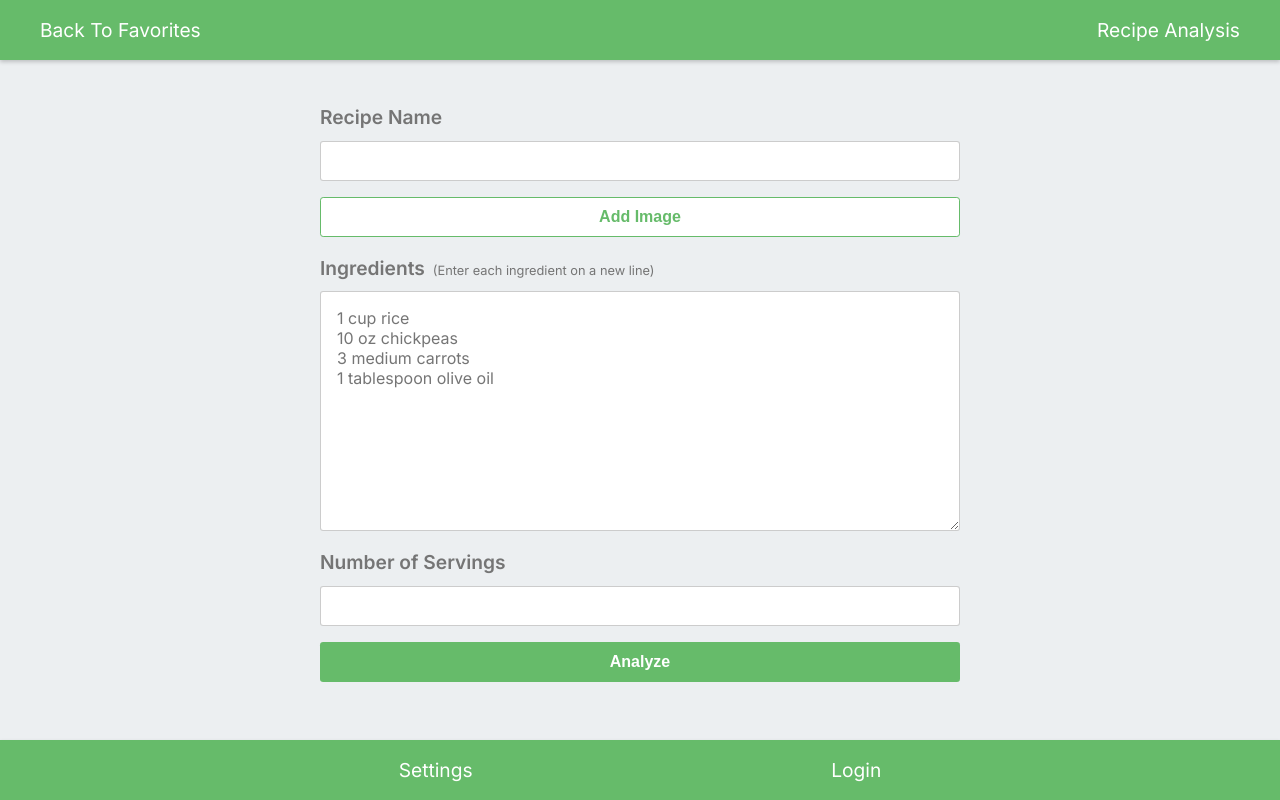
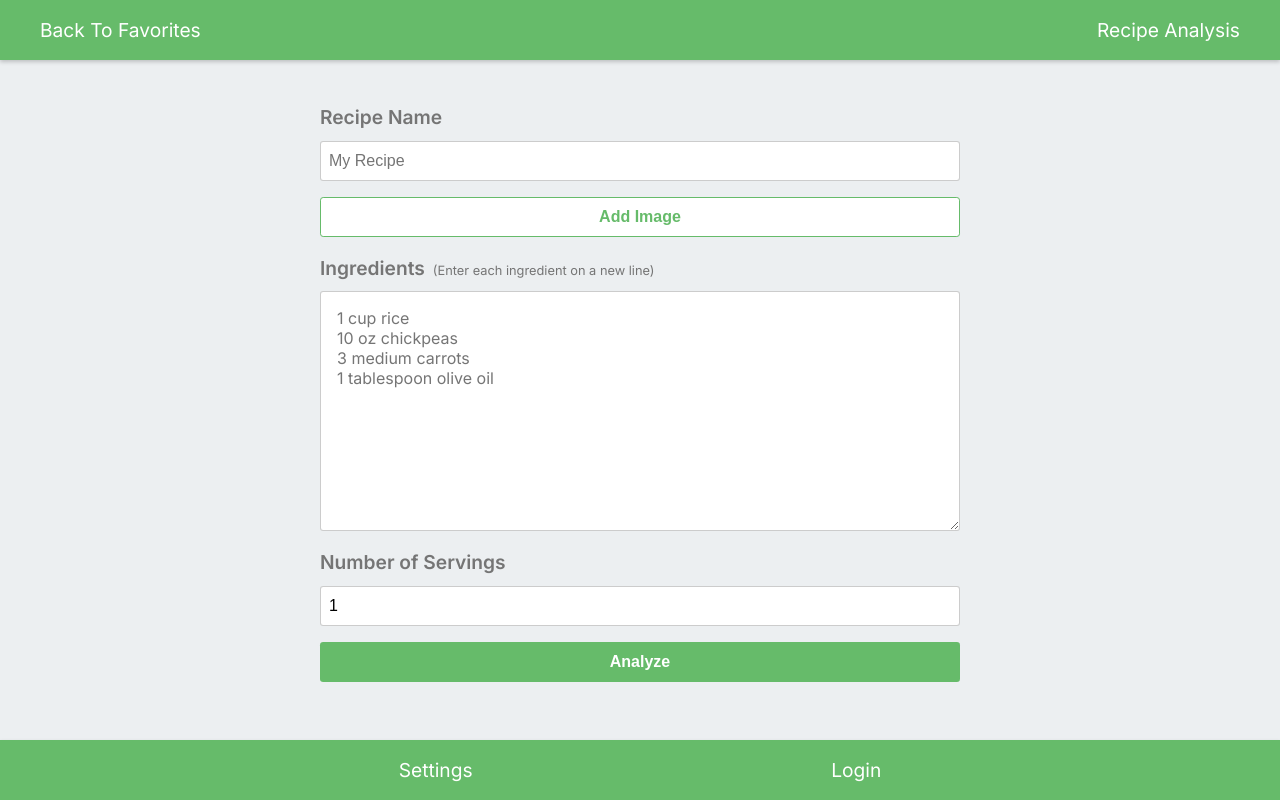
Before and after one commit to jwkaterina/nutrition, a Next.js app: page /analysis/recipe-analysis in a window 1280 px wide. Built offline with nearby package versions, Linux system fonts and the light colour scheme.

Commit message:
set default value for recipes, remember current recipe

```diff
--- a/src/app/analysis/recipe-analysis/recipe-form.tsx
+++ b/src/app/analysis/recipe-analysis/recipe-form.tsx
@@ -13,7 +13,7 @@ const RecipeForm = ({ }: RecipeFormProps): JSX.Element => {
 
     const { cardOpen, setCardOpen } = useContext(CardOpenContext);
     const [recipe, setRecipe] = useState<Recipe | null>(null);
-    const { setCurrentRecipe } = useContext(CurrentRecipeContext);
+    const { currentRecipe, setCurrentRecipe } = useContext(CurrentRecipeContext);
 
     const handleSubmit = async(e: React.FormEvent<HTMLFormElement>) => {
         e.preventDefault();
@@ -25,17 +25,18 @@ const RecipeForm = ({ }: RecipeFormProps): JSX.Element => {
         const ingredients = form['recipe-ingredients'].value.split('\n');
 
         const nutrients = await analyseRecipe(ingredients);
-        setRecipe({
+        const newRecipe = {
             name,
             image,
             servings,
-            nutrients
-        });
-
+            nutrients,
+            ingredients
+        };
+        setRecipe(newRecipe);
         // console.log({name, servings, nutrients});
         setCardOpen(CardState.OPEN);
         setCurrentRecipe({
-            recipe: recipe,
+            recipe: newRecipe,
             id: null
         });
     }
@@ -57,7 +58,7 @@ const RecipeForm = ({ }: RecipeFormProps): JSX.Element => {
             <form className={styles.form} onSubmit={handleSubmit}>
                     <div className={styles.form_group}>
                         <label htmlFor="recipe-name">Recipe Name</label>
-                        <input type="text" id="recipe-name" name="recipe-name"/>
+                        <input type="text" id="recipe-name" name="recipe-name" placeholder='My Recipe' defaultValue={currentRecipe && currentRecipe.recipe?.name}/>
                     </div>
                     <div className={styles.form_group}>
                         <button type="button" className={styles.add_button}>Add Image</button>
@@ -67,11 +68,11 @@ const RecipeForm = ({ }: RecipeFormProps): JSX.Element => {
                             <span>(Enter each ingredient on a new line)</span>
                         </label>
                         <textarea id="recipe-ingredients" name="recipe-ingredients"
-                        placeholder={'1 cup rice' + '\n' + '10 oz chickpeas' + '\n' + '3 medium carrots' + '\n' + '1 tablespoon olive oil'}/>
+                        placeholder={'1 cup rice' + '\n' + '10 oz chickpeas' + '\n' + '3 medium carrots' + '\n' + '1 tablespoon olive oil'} defaultValue={currentRecipe && currentRecipe.recipe?.ingredients.join('\n')}/>
                     </div>
                     <div className={styles.form_group}>
                         <label htmlFor="recipe-servings">Number of Servings</label>
-                        <input type="number" id="recipe-servings" name="recipe-servings"/>
+                        <input type="number" id="recipe-servings" name="recipe-servings" defaultValue={currentRecipe.recipe ? currentRecipe.recipe?.servings : 1}/>
                     </div>
                     <div className={styles.form_group}>
                         <button type="submit">Analyze</button>
--- a/src/app/types/types.ts
+++ b/src/app/types/types.ts
@@ -95,5 +95,6 @@ export interface Recipe {
     name: string,
     image: string,
     servings: number,
+    ingredients: string[],
     nutrients: Nutrients,
 }
```
